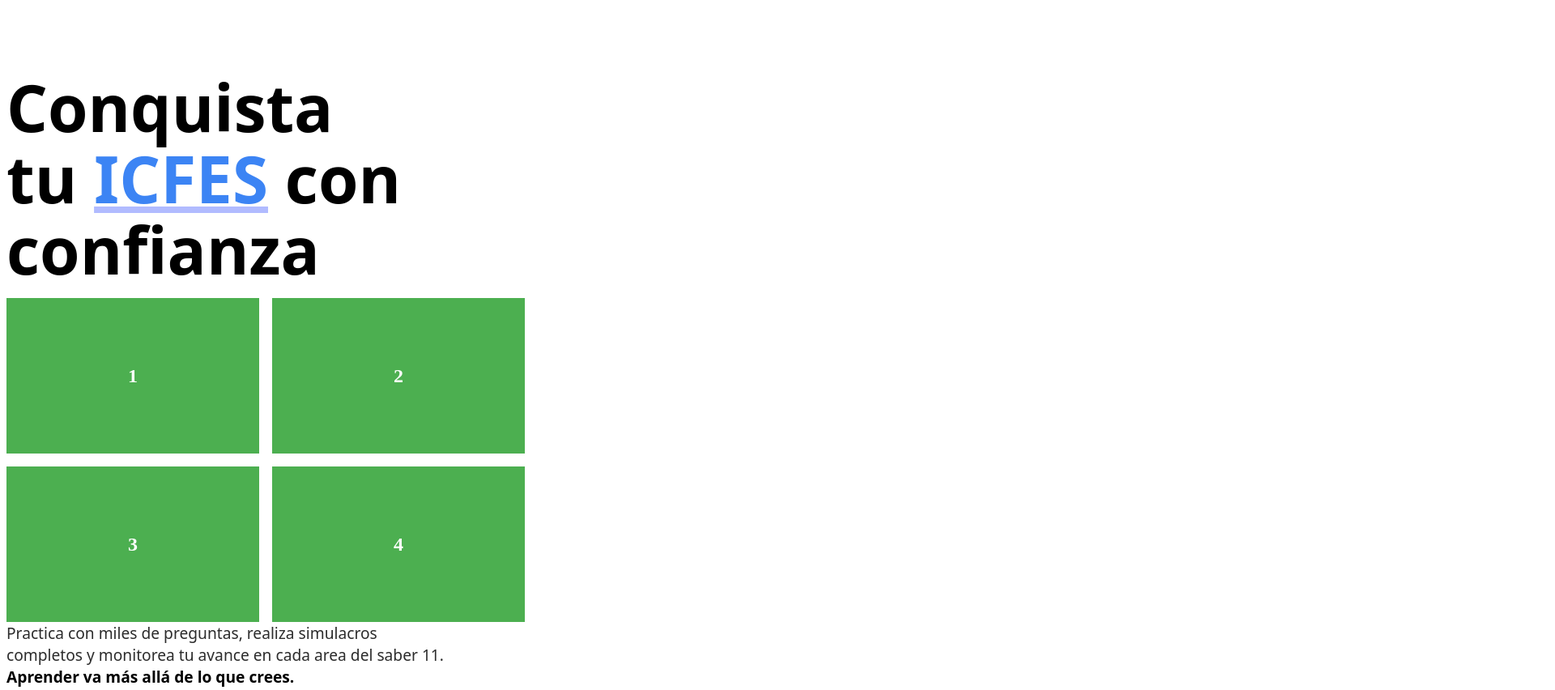
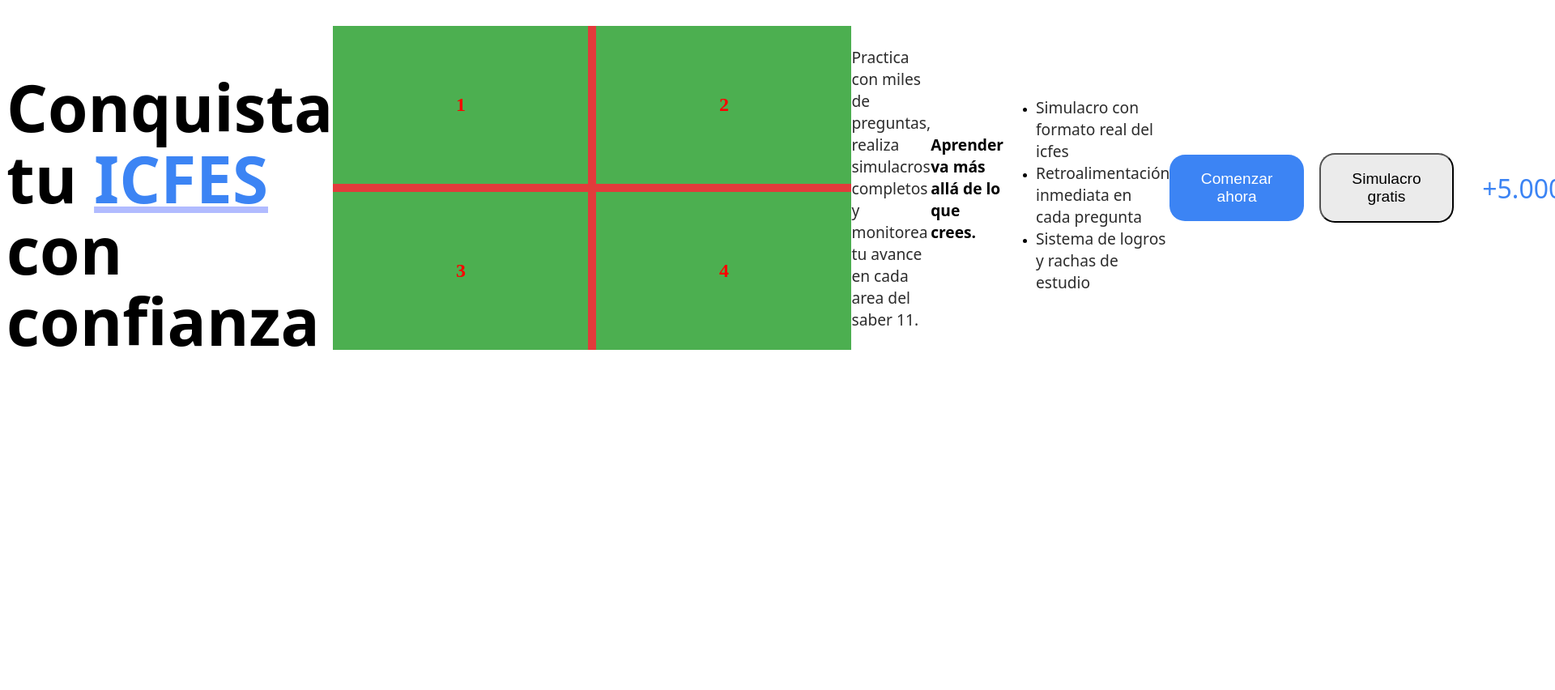
Before and after one commit to ProgramadorPrimario/J-29, a plain HTML site: page Index/index.html in a window 1280 px wide. Shown: the top 852 px of the page at 81% size, 1920 px wide, since content can reach past the window. After the commit the page ends 816 px from the top, so only its background shows below. Drawn offline with Linux system fonts and the light colour scheme.

Commit message:
Add croquis of the squares in the hero

```diff
--- a/Index/index.css
+++ b/Index/index.css
@@ -6,7 +6,7 @@
 }
 
 .squares {
-  display: inline-flex;
+  display: inline;
   justify-content: right;
   align-items: right;
   text-align: center;
@@ -81,6 +81,10 @@ h2 {
 
 .hello {
   display: inline-block;
+  margin: 0;
+  height: 100vh;
+  justify-content: space-between;
+  align-items: center;
 }
 
 .data {
@@ -119,15 +123,22 @@ h2 {
   grid-template-rows: 1fr 1fr;
   width: 50vw;
   height: 50vh;
-  gap: 1em;
+  gap: 10px;
+  background-color: #e23b3b;
 }
 
 .cuadro {
-  background-color: #4CAF50;
   display: flex;
   justify-content: center;
   align-items: center;
-  color: white;
   font-size: 1.5rem;
   font-weight: bold;
+  color: rgb(255, 0, 0);
+  background-color: #4CAF50;
 }
+
+.decosquares {
+  display: flex;
+  justify-content: space-between;
+  align-items: center;
+}
```
Also changed, not shown: Index/index.html (+5 -4 lines).
